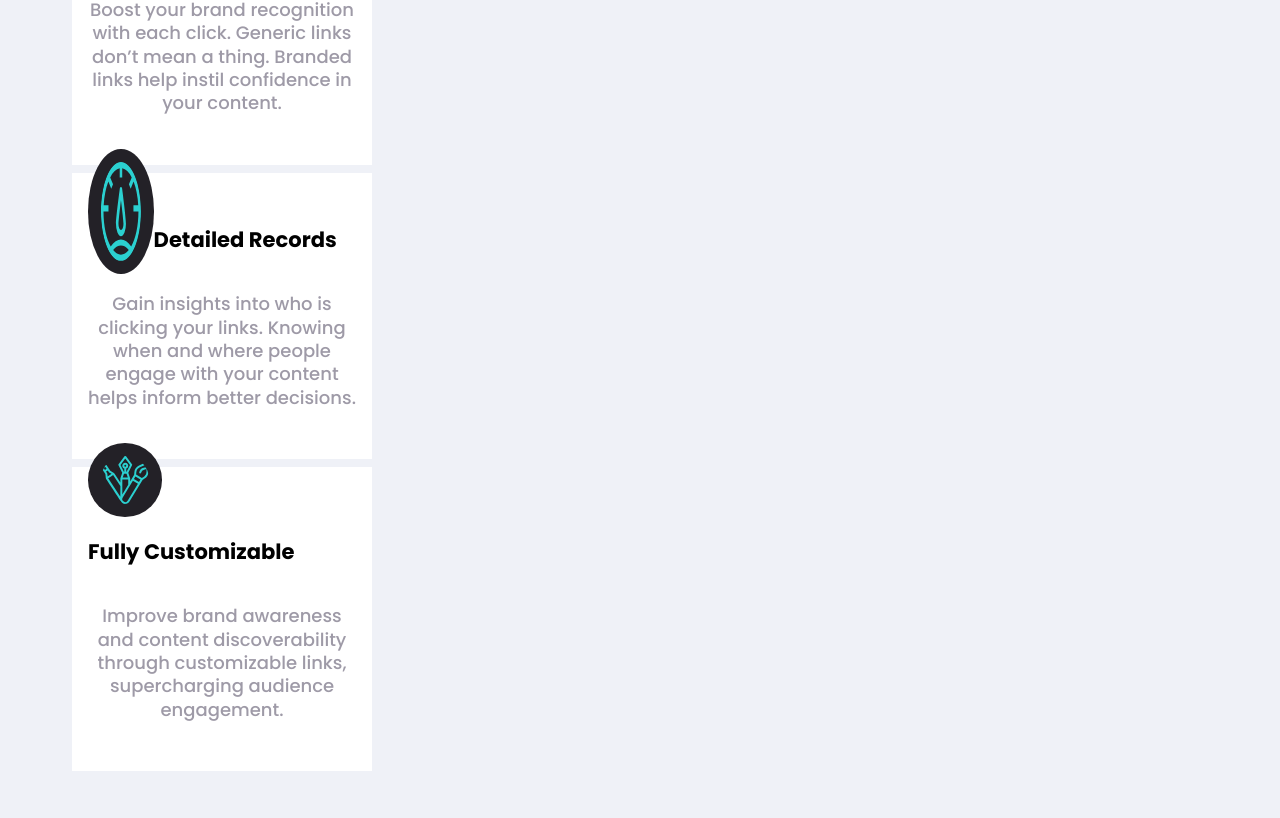
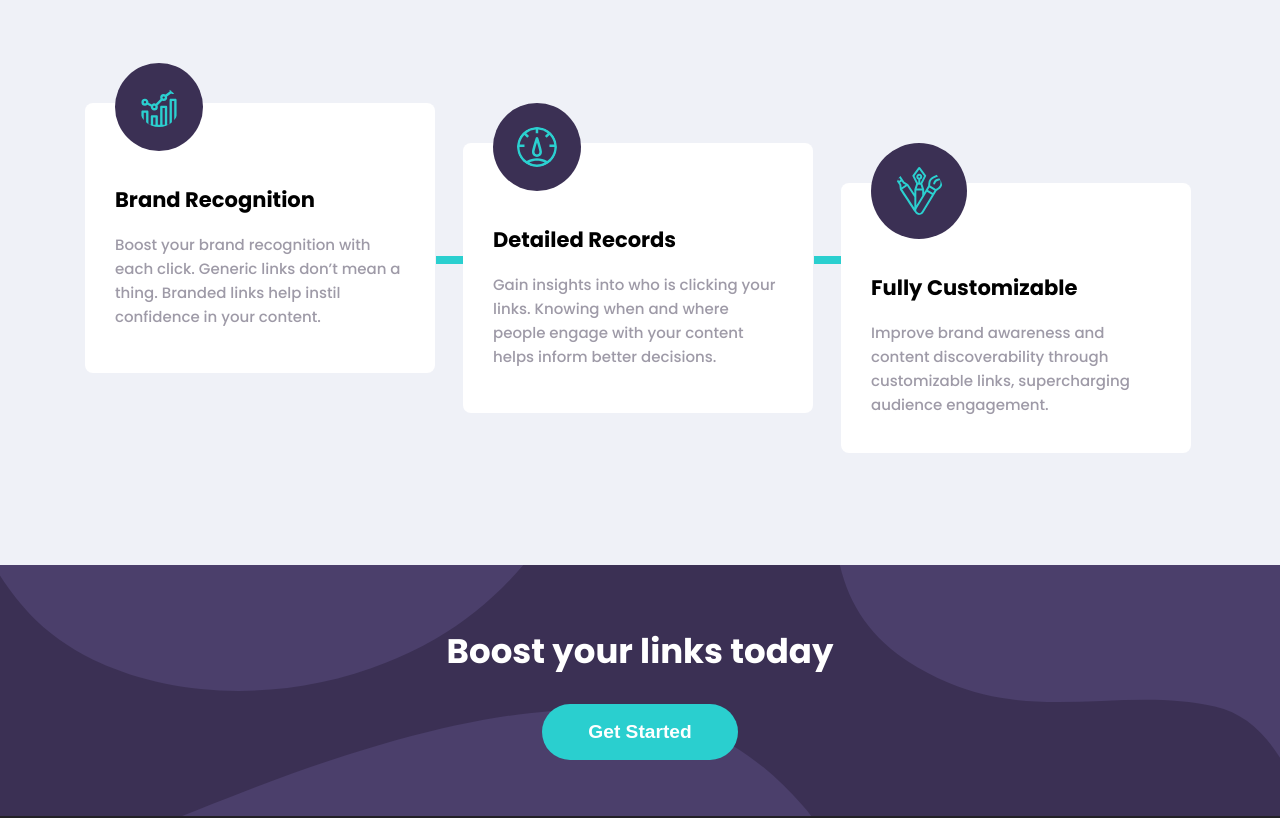
Before and after one commit to Ivilili/shortly, a React (Create React App) app: page / in a window 1280 px wide. Shown: the part 1116-1934 px from the top of the page. Built offline with nearby package versions, Linux system fonts and the light colour scheme.

Commit message:
features, pricing section

```diff
--- a/src/App.js
+++ b/src/App.js
@@ -1,10 +1,10 @@
 import React, {useState} from 'react';
 import Header from './components/Header';
-//import Footer from './components/Footer';
+import Main from './components/Main';
+import Features from './components/Features';
+import Pricing from './components/Pricing';
+import Footer from './components/Footer';
 import './App.scss';
-import brandRecognitionIcon from './assets/images/icon-brand-recognition.svg';
-import customizableIcon from './assets/images/icon-fully-customizable.svg';
-import recordsIcon from './assets/images/icon-detailed-records.svg';
 
 function App() {
 	const [toggle, setToggle] = useState('closed');
@@ -17,58 +17,11 @@ function App() {
 
 	return (
 		<>
-			<Header toggle={toggle} onToggleMenu={toggleMenu} />
-			<section className="main container">
-				<div className="main__img"></div>
-				<div className="main__container">
-				<h1 className="main__title">More than just shorter links</h1>
-				<p className="main__txt">
-					Build your brand’s recognition and get detailed insights on how your links are performing.
-				</p>
-				<button className="btn main__cta">Get Started</button>
-				</div>
-				<form className="main__form">
-					<input type="text" placeholder="Shorten a link here..." />
-					<button className="btn form__cta">Shorten It!</button>
-				</form>
-			</section>
-			<section id="features" className="features-section">
-				<h2>Advanced Statistics</h2>
-				<p>Track how your links are performing across the web with our advanced statistics dashboard.</p>
-				<div className="cards">
-				<div className="card">
-					<img src={brandRecognitionIcon} alt="brand Recognition Icon" className="card__img" />
-					<h3>Brand Recognition</h3>
-					<p>
-						Boost your brand recognition with each click. Generic links don’t mean a thing. Branded links
-						help instil confidence in your content.
-					</p>
-				</div>
-				<div className="card">
-					<img src={recordsIcon} alt="records icon" className="card__img" />
-					<h3>Detailed Records</h3>
-					<p>
-						Gain insights into who is clicking your links. Knowing when and where people engage with your
-						content helps inform better decisions.
-					</p>
-				</div>
-				<div className="card">
-					<img src={customizableIcon} alt="customizable icon" className="card__img"/>
-					<h3> Fully Customizable</h3>
-					<p>
-						Improve brand awareness and content discoverability through customizable links, supercharging
-						audience engagement.
-					</p>
-				</div>
-				</div>
-			</section>
-				{/*
-			<section id="pricing" className="pricing-section">
-				<h2 className="pricing-section_title">Boost your links today</h2>
-				<button className="cta_btn">Get Started</button>
-			</section>
-			<Footer />
-		*/}
+			<Header toggle={toggle} onToggleMenu={toggleMenu}/>
+			<Main/>
+			<Features/>
+			<Pricing/>
+			<Footer/>
 		</>
 	);
 }
--- a/src/App.scss
+++ b/src/App.scss
@@ -1,5 +1,6 @@
 @import './styles/base';
 @import './styles/mixins';
-@import './styles/components';
 @import './styles/header';
 @import './styles/main';
+@import './styles/features';
+@import './styles/pricing';
--- /dev/null
+++ b/src/components/Features.js
@@ -0,0 +1,41 @@
+import brandRecognitionIcon from '../assets/images/icon-brand-recognition.svg';
+import customizableIcon from '../assets/images/icon-fully-customizable.svg';
+import recordsIcon from '../assets/images/icon-detailed-records.svg';
+
+const Features = () => {
+	return (
+        <section id="features" className="features">
+        <div className="features__container container">
+        <h2 className="features__title">Advanced Statistics</h2>
+        <p className="features__txt">Track how your links are performing across the web with our advanced statistics dashboard.</p>
+        <div className="features__cards">
+        <div className="features__card card1">
+            <img src={brandRecognitionIcon} alt="brand Recognition Icon" className="card__img" />
+            <h3>Brand Recognition</h3>
+            <p>
+                Boost your brand recognition with each click. Generic links don’t mean a thing. Branded links
+                help instil confidence in your content.
+            </p>
+        </div>
+        <div className="features__card card2">
+            <img src={recordsIcon} alt="records icon" className="card__img" />
+            <h3>Detailed Records</h3>
+            <p>
+                Gain insights into who is clicking your links. Knowing when and where people engage with your
+                content helps inform better decisions.
+            </p>
+        </div>
+        <div className="features__card card3">
+            <img src={customizableIcon} alt="customizable icon" className="card__img"/>
+            <h3> Fully Customizable</h3>
+            <p>
+                Improve brand awareness and content discoverability through customizable links, supercharging audience engagement.
+            </p>
+        </div>
+        </div>
+        </div>
+    </section>
+	);
+};
+
+export default Features;
--- /dev/null
+++ b/src/components/Main.js
@@ -0,0 +1,20 @@
+const Main = () => {
+	return (
+        <section className="main container">
+        <div className="main__img"></div>
+        <div className="main__container">
+        <h1 className="main__title">More than just shorter links</h1>
+        <p className="main__txt">
+            Build your brand’s recognition and get detailed insights on how your links are performing.
+        </p>
+        <button className="btn main__cta">Get Started</button>
+        </div>
+        <form className="main__form">
+            <input type="text" placeholder="Shorten a link here..." />
+            <button className="btn form__cta">Shorten It!</button>
+        </form>
+    </section>
+	);
+};
+
+export default Main;
--- /dev/null
+++ b/src/components/Pricing.js
@@ -0,0 +1,10 @@
+const Pricing = () => {
+	return (
+        <section id="pricing" className="pricing">
+			<h2 className="pricing__title">Boost your links today</h2>
+			<button className="btn pricing__cta">Get Started</button>
+		</section>
+    )
+}
+
+export default Pricing;
--- a/src/styles/_base.scss
+++ b/src/styles/_base.scss
@@ -10,6 +10,7 @@ $neutral-gray: hsl(0, 0%, 75%);
 $neutral-grayish-violet: hsl(257, 7%, 63%);
 $neutral-blue: hsl(255, 11%, 22%);
 $neutral-violet: hsl(260, 8%, 14%);
+$features-bg: #eff1f7;
 $white: #ffffff;
 
 //font sizes
@@ -102,15 +103,20 @@ input:focus {
 	margin: auto;
 }
 
-.footer {
-	display: flex;
-	justify-content: space-between;
-}
+//.footer {
+//	display: flex;
+//	justify-content: space-between;
+//}
 
 .footer {
 	color: #ffffff;
 	background-color: $neutral-violet;
 	padding: 3rem 4rem;
+	text-align: center;
+
+	ul {
+		padding-left: 0;
+	}
 
 	.footer__logo {
 		filter: brightness(0) invert(1);
@@ -127,6 +133,7 @@ input:focus {
 
 .footer__icons {
 	display: flex;
+	justify-content: center;
 	& .footer__icon {
 		margin-right: 16px;
 		font-size: 24px;
@@ -145,14 +152,6 @@ input:focus {
 	margin-right: 0;
 }
 
-.pricing-section {
-	text-align: center;
-	padding: 4rem;
-	background-image: url('../assets/images/bg-boost-desktop.svg');
-	background-color: $primary-color-dark-violet;
-	color: #ffffff;
-}
-
 .btn {
 	background-color: $primary-color-cyan;
 	color: $white;
@@ -163,6 +162,7 @@ input:focus {
 	padding: 1.0625rem 2.875rem;
 	outline: none;
 	border: none;
+	cursor: pointer;
 	&:hover {
 		color: $white;
 		background: lighten($primary-color-cyan, 10%);
--- a/src/styles/_components.scss
+++ /dev/null
@@ -1,31 +0,0 @@
-.features-section {
-	background: #eff1f7;
-	padding: 3.5rem 4rem;
-
-	& h2,
-	p {
-		text-align: center;
-	}
-}
-
-.cards {
-	margin: 2rem auto;
-}
-
-.card {
-	background-color: #ffffff;
-	display: flex;
-	flex-wrap: wrap;
-	width: 300px;
-	padding: 2rem 1rem;
-	margin: 0.5rem;
-
-	& .card__img {
-		background-color: $neutral-violet;
-		margin-top: -3.5rem;
-		padding: 0.8rem;
-		border-radius: 50%;
-		display: flex;
-		align-items: center;
-	}
-}
--- /dev/null
+++ b/src/styles/_features.scss
@@ -0,0 +1,143 @@
+.features {
+    text-align: center;
+    background-color: $features-bg;
+
+    &__container {
+        padding-right: 1.4375rem;
+        padding-left: 1.4375rem;
+        padding-bottom: 4.75rem;
+
+        @include breakpoint-up(large){
+            padding-bottom: 12rem;
+            padding-right: 0;
+            padding-left: 0;
+        }
+    }
+
+    &__title {
+        padding-top: 10.75rem;
+        font-size: 1.8125rem;
+        margin-bottom: 2rem;
+        margin-top: 0;
+
+        @include breakpoint-up(large){
+            font-size: 2rem;
+        }
+    }
+
+    &__txt {
+        margin-bottom: 6.0625rem;
+
+        @include breakpoint-up(large){
+            width: 32.8125rem;
+            margin: 0 auto 7.25rem;
+            line-height: 1.5;
+        }
+    }
+
+    &__cards {
+
+        @include breakpoint-up(large){
+            display: flex;
+        }
+    }
+
+    &__card {
+        position: relative;
+        background-color: $white;
+        padding-left: 2.125rem;
+        padding-right: 2.125rem;
+        padding-bottom: 2.1875rem;
+        border-radius: 0.5rem;
+
+        @include breakpoint-up(large){
+            text-align: left;
+            padding-left: 1.875rem;
+            padding-bottom: 2.25rem;
+            width: 21.875rem;
+        }
+
+
+       &:not(:last-child) {
+           margin-bottom: 5.5rem;
+
+           @include breakpoint-up(large){
+               margin-bottom: 0;
+               margin-right: 1.75rem;
+             }
+        }
+
+       h3 {
+           margin-bottom: 1.375rem;
+
+           @include breakpoint-up(large){
+               margin-top: 1.875rem;
+               margin-bottom: 1.25rem;
+            }
+       }
+
+       p {
+           font-size: 0.9375rem;
+           line-height: 1.6;
+           margin: 0;
+       }
+    }
+
+    .card__img {
+        background-color: $primary-color-dark-violet;
+        border-radius: 50%;
+        padding: 1.5rem;
+        margin-top: -2.5rem;
+    }
+
+    .card1 {
+
+        &::after {
+            content: "";
+            position: absolute;
+            width: 0.5rem;
+            height: 6.25rem;
+            background-color: $primary-color-cyan;
+            margin-top: 2.1875rem;
+
+            @include breakpoint-up(large){
+                margin-top: 8.75rem;
+                right: -1.25rem;
+                height: 1.875rem;
+                transform: rotate(90deg) translateX(-14rem);
+            }
+           }
+    }
+
+    .card2 {
+
+        @include breakpoint-up(large){
+            margin-top: 2.5rem;
+            margin-bottom: -2.5rem;
+        }
+
+        &::after {
+            content: "";
+            position: absolute;
+            width: 0.5rem;
+            height: 6.25rem;
+            background-color: $primary-color-cyan;
+            margin-top: 2.1875rem;
+
+            @include breakpoint-up(large){
+                margin-top: 6.25rem;
+                right: -1.25rem;
+                height: 1.875rem;
+                transform: rotate(90deg) translateX(-14rem);
+            }
+        }
+    }
+
+    .card3 {
+
+        @include breakpoint-up(large){
+            margin-top: 5rem;
+            margin-bottom: -5rem;
+        }
+    }
+}
--- a/src/styles/_main.scss
+++ b/src/styles/_main.scss
@@ -84,7 +84,7 @@
         position: absolute;
 		left: 50%;
         transform: translateX(-50%);
-        bottom: -10%;
+        bottom: -12%;
         padding: 1.4375rem;
         width: 88%;
         background-image: url('../assets/images/bg-boost-desktop.svg');
--- /dev/null
+++ b/src/styles/_pricing.scss
@@ -0,0 +1,30 @@
+.pricing {
+	text-align: center;
+	padding: 100px 36px 88px;
+	background-image: url('../assets/images/bg-boost-desktop.svg');
+    background-repeat: no-repeat;
+    background-size: cover;
+	background-color: $primary-color-dark-violet;
+	color: #ffffff;
+
+    @include breakpoint-up(large){
+        padding: 64px 36px 56px;
+    }
+
+    &__title {
+        font-size: 26px;
+        margin-bottom: 27px;
+        margin-top: 0;
+
+        @include breakpoint-up(large){
+            font-size: 34px;
+            margin-bottom: 30px;
+        }
+
+    }
+
+    &__cta {
+        margin-top: 0;
+
+    }
+}
```
